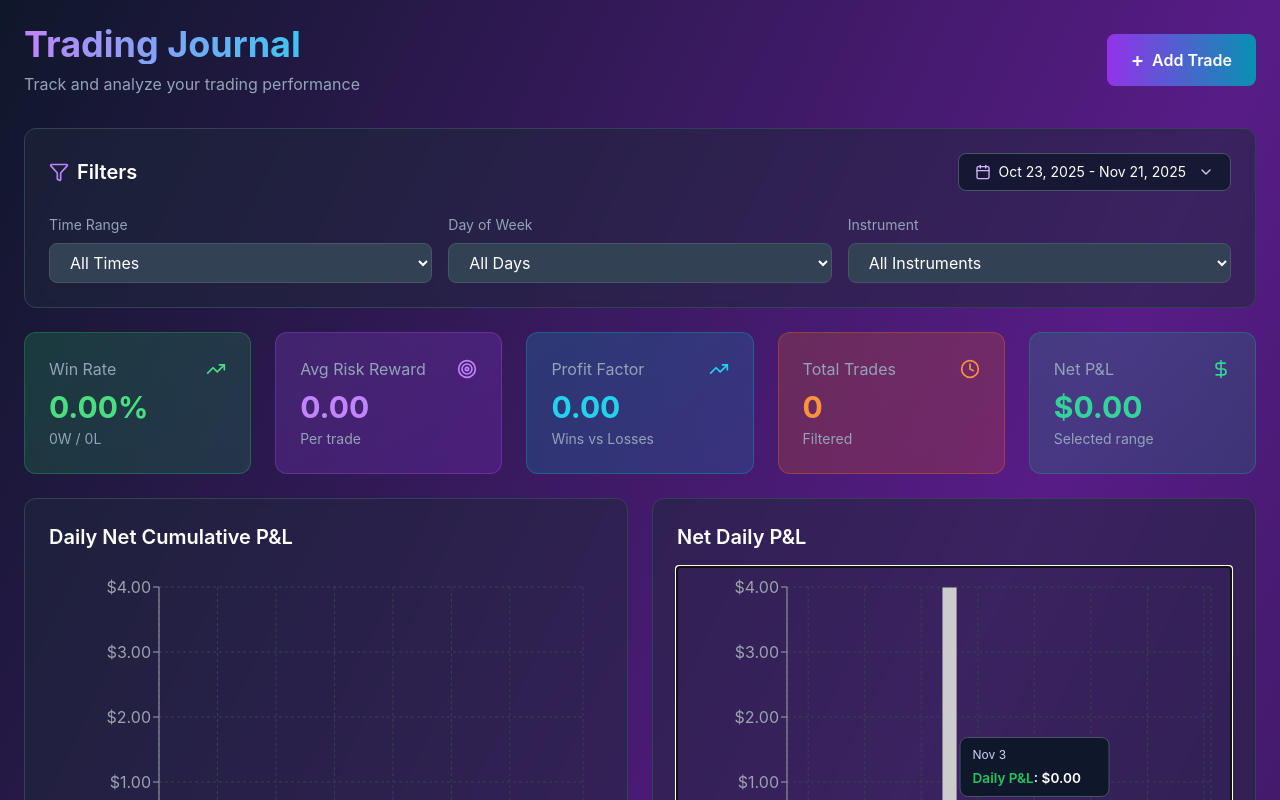
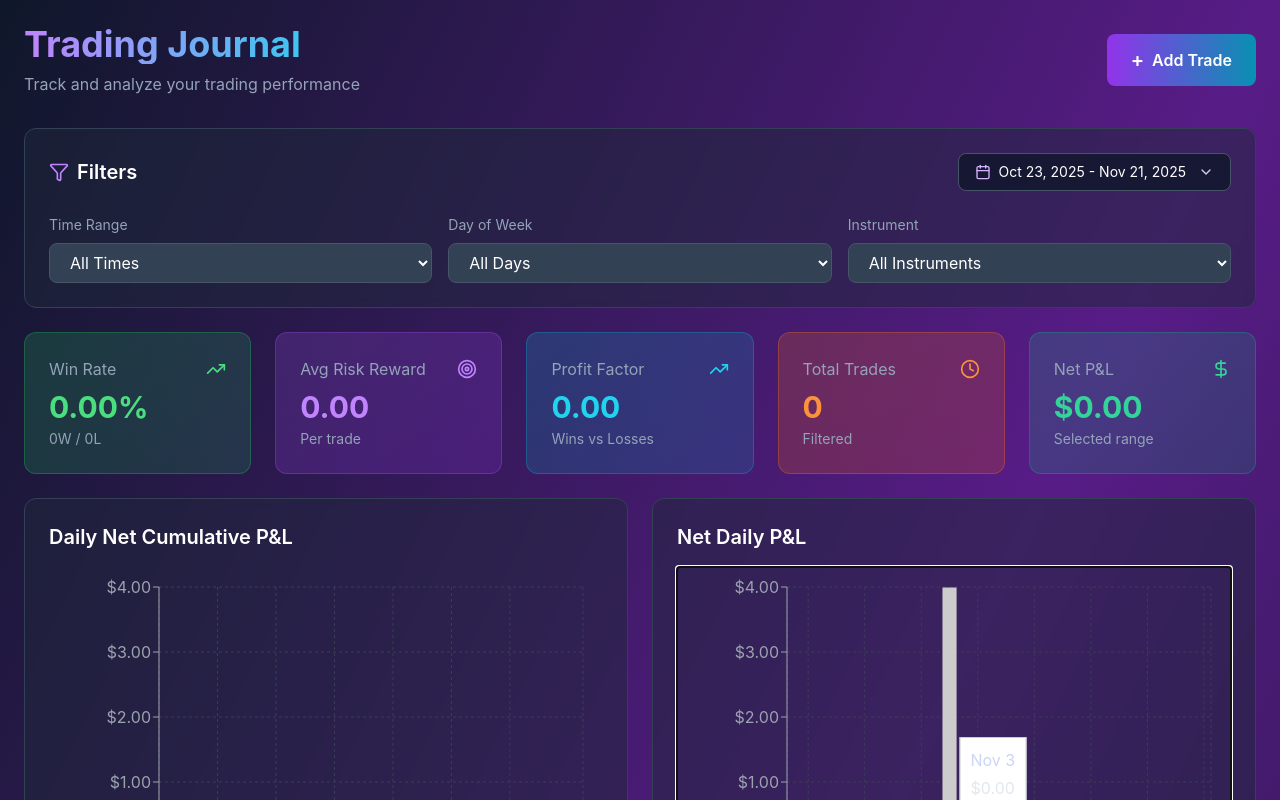
Before and after one commit to Sanchezter88/TradingJournal, a React (Create React App) app: page / in a window 1280 px wide. Both pictures are taken after a click on the element 954 px from the left and 727 px from the top of the page. Shown: the top 800 px of the page. Built offline with nearby package versions, Linux system fonts and the light colour scheme.

Commit message:
Color Net Daily tooltip label without restyling

```diff
--- a/src/App.js
+++ b/src/App.js
@@ -10,7 +10,8 @@ import {
   AreaChart,
   Area,
   Cell,
-  ReferenceLine
+  ReferenceLine,
+  DefaultTooltipContent
 } from 'recharts';
 import {
   Calendar,
@@ -48,30 +49,35 @@ const createPnLTooltipFormatter = (label) => (value) => {
   ];
 };
 
-const NetPnLTooltip = ({ active, payload, label, title }) => {
+const NetPnLTooltip = (props) => {
+  const { active, payload } = props;
   if (!active || !payload || payload.length === 0) return null;
-  const entry = payload[0];
-  const value = entry?.value ?? 0;
-  const color = getPnLColor(value);
-  const heading = title || entry?.name || '';
+
+  const styledPayload = payload.map((entry) => {
+    const value = Number(entry.value) || 0;
+    return {
+      ...entry,
+      name: (
+        <span style={{ color: getPnLColor(value), fontWeight: 600 }}>
+          {entry.name}
+        </span>
+      ),
+      value: currencyFormatter.format(value)
+    };
+  });
 
   return (
-    <div
-      style={{
+    <DefaultTooltipContent
+      {...props}
+      payload={styledPayload}
+      wrapperStyle={{
         backgroundColor: '#0f172a',
         border: '1px solid #475569',
-        borderRadius: '0.5rem',
-        padding: '0.5rem 0.75rem',
-        minWidth: '150px'
+        borderRadius: '0.5rem'
       }}
-    >
-      {label && (
-        <div style={{ fontSize: '0.75rem', color: '#cbd5f5', marginBottom: '0.25rem' }}>{label}</div>
-      )}
-      <div style={{ fontSize: '0.85rem', fontWeight: 600 }}>
-        <span style={{ color }}>{heading}</span>: {currencyFormatter.format(value)}
-      </div>
-    </div>
+      labelStyle={{ color: '#cbd5f5' }}
+      itemStyle={{ color: '#e2e8f0' }}
+    />
   );
 };
 
```
